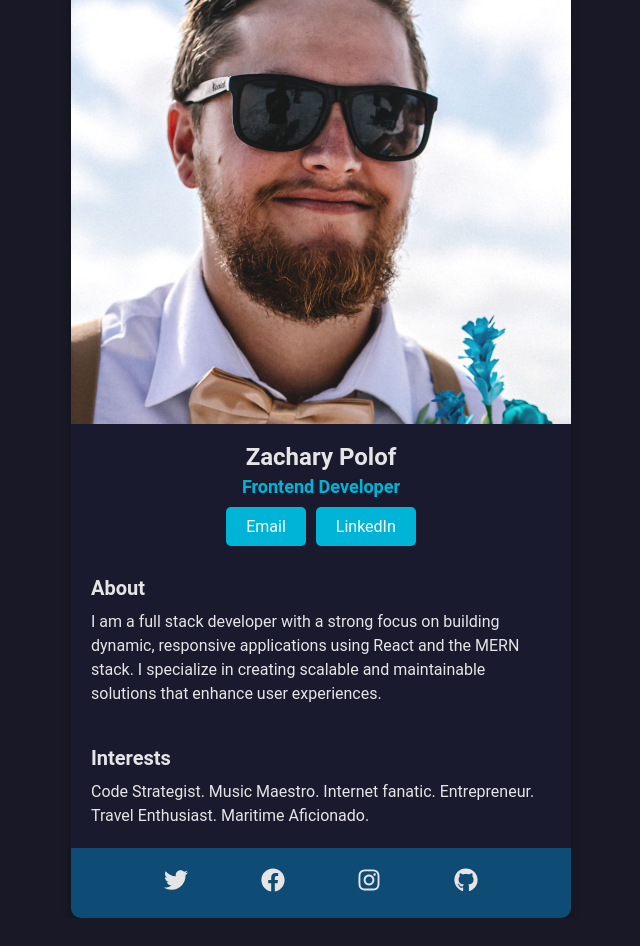
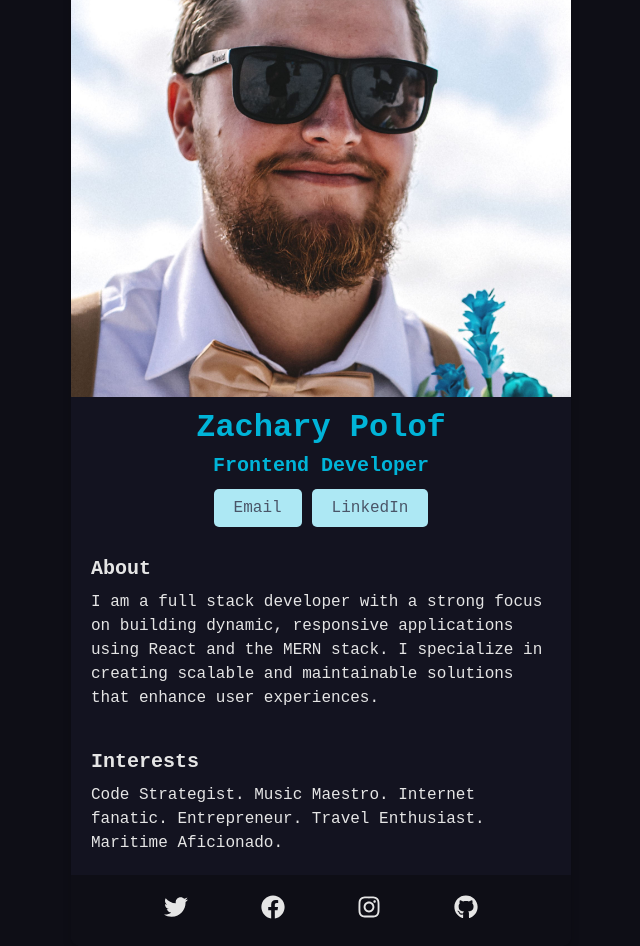
Before and after one commit to IVIonsters/business-card-ZP, a React (Vite) app in the folder digital-business/: page / in a window 1280 px wide. Shown: the whole page, without its empty margins (319-959 px from the left). Before the commit the page ends 918 px from the top, so only its background shows below. Built offline with nearby package versions, Linux system fonts and the light colour scheme.

Commit message:
Style
Updated CSS styles and colors

```diff
--- a/digital-business/src/App.css
+++ b/digital-business/src/App.css
@@ -6,14 +6,13 @@ html, body {
   display: flex;
   justify-content: center;
   align-items: center;
-  background-color: #181826; /* Dark background */
+  background-color: #0e0e16; /* Dark background */
 }
 
 .card {
   width: 100%;
   max-width: 500px; /* You can adjust this for responsiveness */
-  background-color: #1A1A2E; /* Dark background */
-  color: #E5E5E5; /* Text color */
+  background-color: #131320; /* Dark background */
   border-radius: 10px;
   overflow: hidden;
   box-shadow: 0 4px 8px rgba(0, 0, 0, 0.2);
--- a/digital-business/src/components/About/About.css
+++ b/digital-business/src/components/About/About.css
@@ -1,13 +1,16 @@
 .about {
   padding: 20px;
+  color: #E5E5E5;
 }
 
 .about h3 {
   font-size: 20px;
   margin-bottom: 10px;
+  color: #E5E5E5;
 }
 
 .about p {
   font-size: 16px;
   line-height: 1.5;
+    color: #E5E5E5;
 }
--- a/digital-business/src/components/Footer/Footer.css
+++ b/digital-business/src/components/Footer/Footer.css
@@ -2,7 +2,7 @@
   padding: 20px;
   display: flex;
   justify-content: space-evenly;
-  background-color: #0F4C75; /* Footer background */
+  background-color: #0e0e16; /* Footer background */
 }
 
 .footer a {
--- a/digital-business/src/components/Info/Info.css
+++ b/digital-business/src/components/Info/Info.css
@@ -12,12 +12,16 @@
 }
 
 h1 {
-  font-size: 24px;
-  margin: 15px 0 5px;
+  font-size: 2rem;
+  margin: 5px 0 5px;
+  padding: .1rem;
+  color: #00B4D8;
+
 }
 
 h2 {
-  font-size: 18px;
+  font-size: 1.25rem;
+  padding: .1rem;
   color: #00B4D8;
 }
 
@@ -25,8 +29,8 @@ h2 {
   display: inline-block;
   margin: 10px 5px;
   padding: 10px 20px;
-  background-color: #00B4D8;
-  color: white;
+  background-color: #ADE8F4;
+  color: #4A5568;
   text-decoration: none;
   border-radius: 5px;
 }
--- a/digital-business/src/components/Interests/Interests.css
+++ b/digital-business/src/components/Interests/Interests.css
@@ -1,5 +1,6 @@
 .interests {
   padding: 20px;
+  color: #E5E5E5;
 }
 
 .interests h3 {
--- a/digital-business/src/index.css
+++ b/digital-business/src/index.css
@@ -6,6 +6,6 @@
 }
 
 body {
-  font-family: 'Roboto', sans-serif;
+  font-family: 'Courier New', Courier, monospace;
   background-color: #181826;
 }
```
